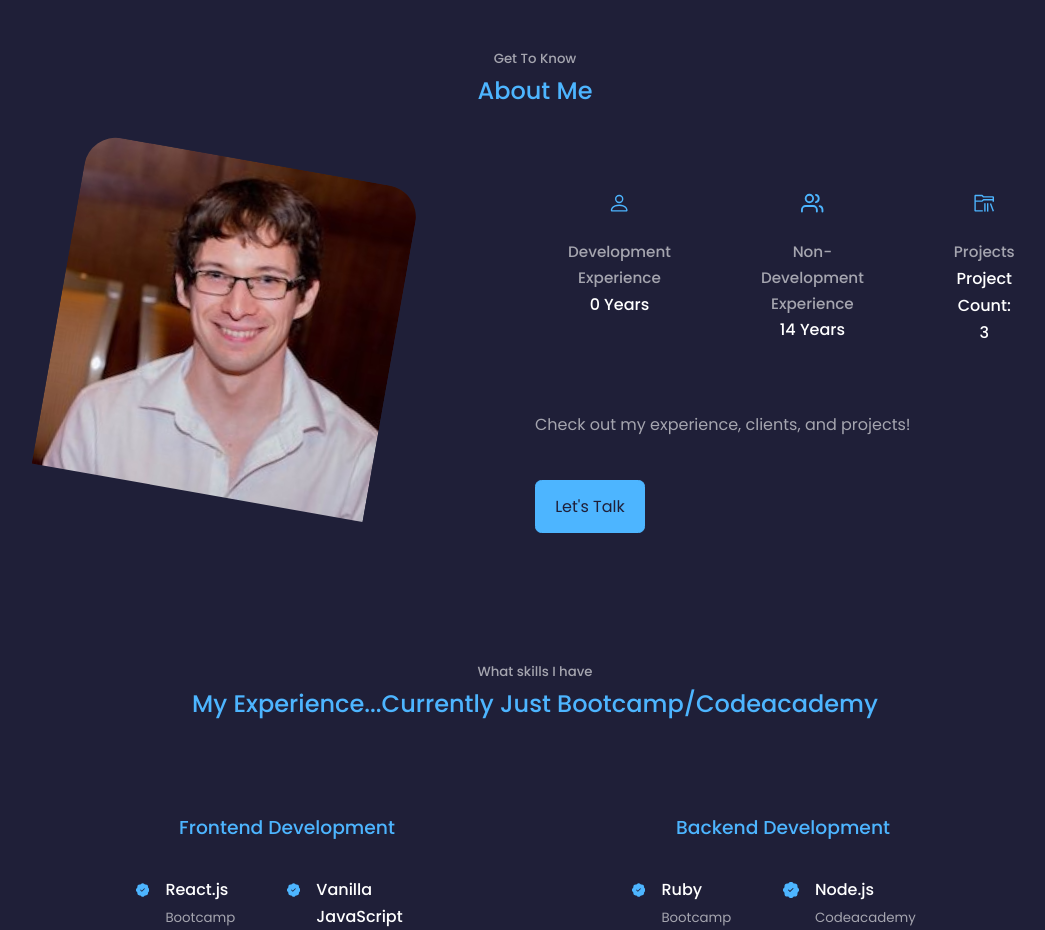
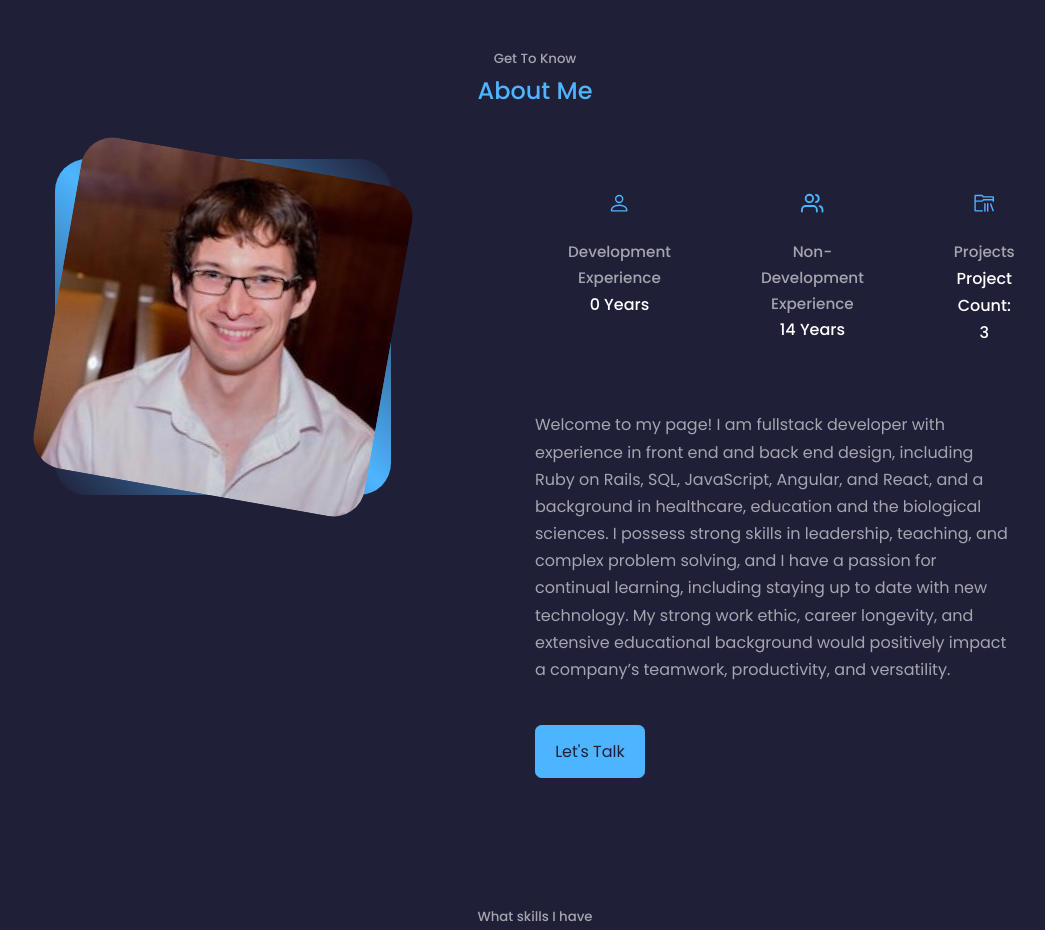
Before and after one commit to ericeinerson/react-portfolio, a React (Create React App) app: page / in a window 1280 px wide. Shown: the part 880-1810 px from the top of the page, without its empty margins (105-1150 px from the left). Built offline with nearby package versions, Linux system fonts and the light colour scheme.

Commit message:
fixed about image

```diff
--- a/src/components/About/About.js
+++ b/src/components/About/About.js
@@ -14,8 +14,10 @@ function About() {
       <h2>About Me</h2>
 
       <div className="container about__container">
-        <div className="about__me-image">
-          <img src={ME} alt="About Image"/>
+        <div className='about__me'>
+          <div className="about__me-image">
+            <img src={ME} alt="About Image"/>
+          </div>
         </div>
 
         <div className="about__content">
@@ -40,7 +42,13 @@ function About() {
           </div>
 
           <p>
-            Check out my experience, clients, and projects!
+            Welcome to my page! I am fullstack developer with experience in front end and back end design,
+            including Ruby on Rails, SQL, JavaScript, Angular, and React, and a background in healthcare,
+            education and the biological sciences. I possess strong skills in leadership, teaching,
+            and complex problem solving, and I have a passion for continual learning, including
+            staying up to date with new technology. My strong work ethic, career longevity,
+            and extensive educational background would positively impact a company’s teamwork, productivity,
+            and versatility.
           </p>
 
           <a href="contact" className="btn btn-primary">Let's Talk</a>
--- a/src/components/About/about.css
+++ b/src/components/About/about.css
@@ -19,6 +19,8 @@
 }
 
 .about__me-image {
+    width: 100%;
+    aspect-ratio: 1/1;
     border-radius: 2rem;
     overflow: hidden;
     transform: rotate(10deg);
@@ -90,6 +92,7 @@
 /* ==============MEDIA QUERIES (SMALL DEVICES==========*/
 
 @media screen and(max-width: 600px) {
+
     .about__me {
         width: 65%;
         margin: 0 auto 3rem;
```
